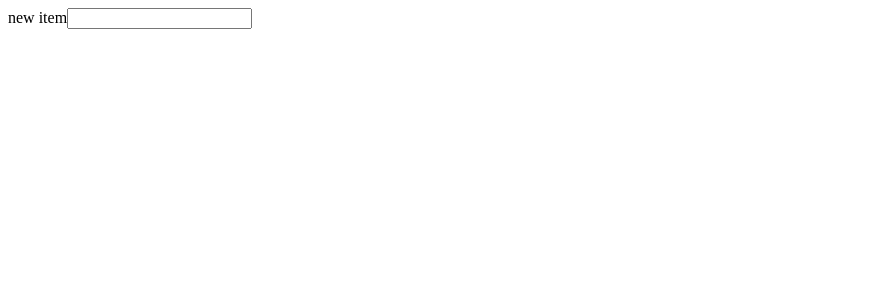
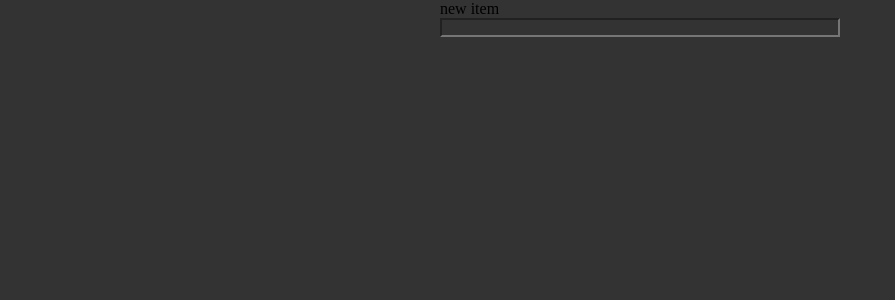
Before and after one commit to SakpalAmit27/todo-react, a React (Vite) app: page / in a window 1280 px wide. Shown: the top 300 px of the page, without its empty margins (0-895 px from the left). Built offline with nearby package versions, Linux system fonts and the light colour scheme.

Commit message:
basic css

```diff
--- a/src/styles.css
+++ b/src/styles.css
@@ -0,0 +1,22 @@
+*{
+    background-color:#333;
+    padding:0;
+
+}
+
+body{
+    margin:0 auto;
+    max-width:400px;
+}
+.new-item-form{
+
+    display: flex;
+    flex-direction: column;
+
+
+}
+
+.form-row{
+    display: flex;
+    flex-direction: column;
+}
```
